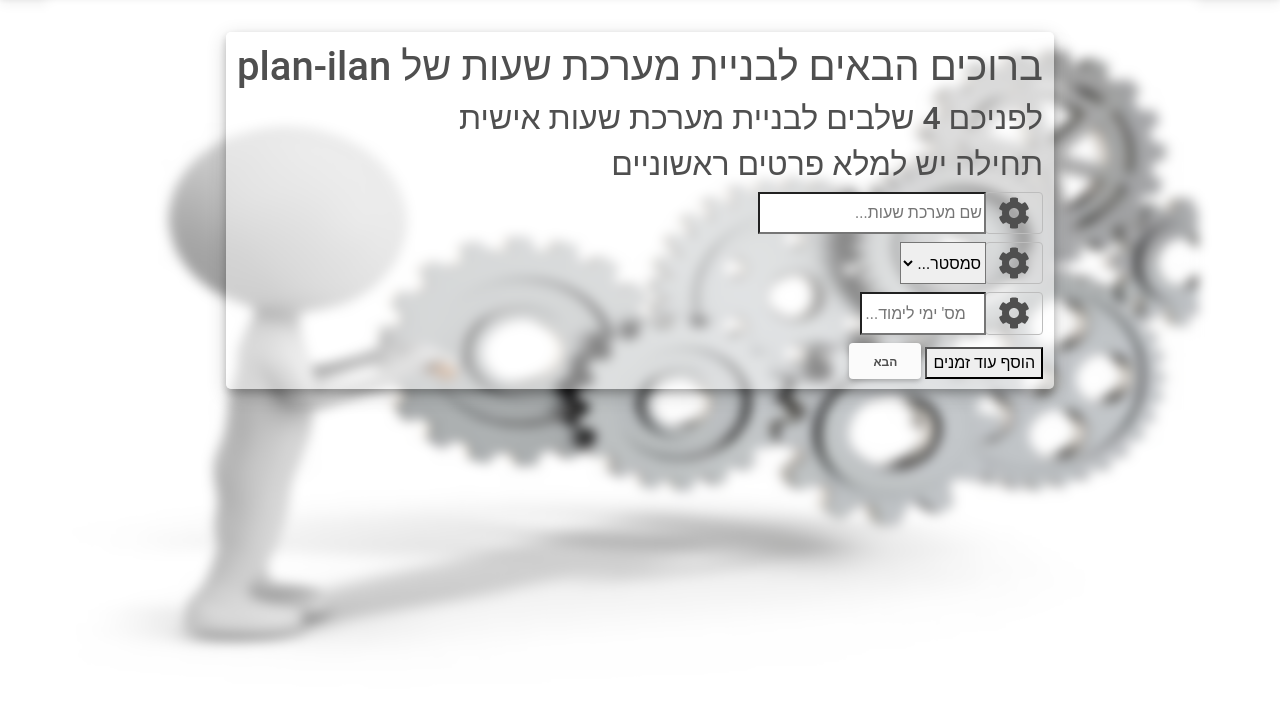
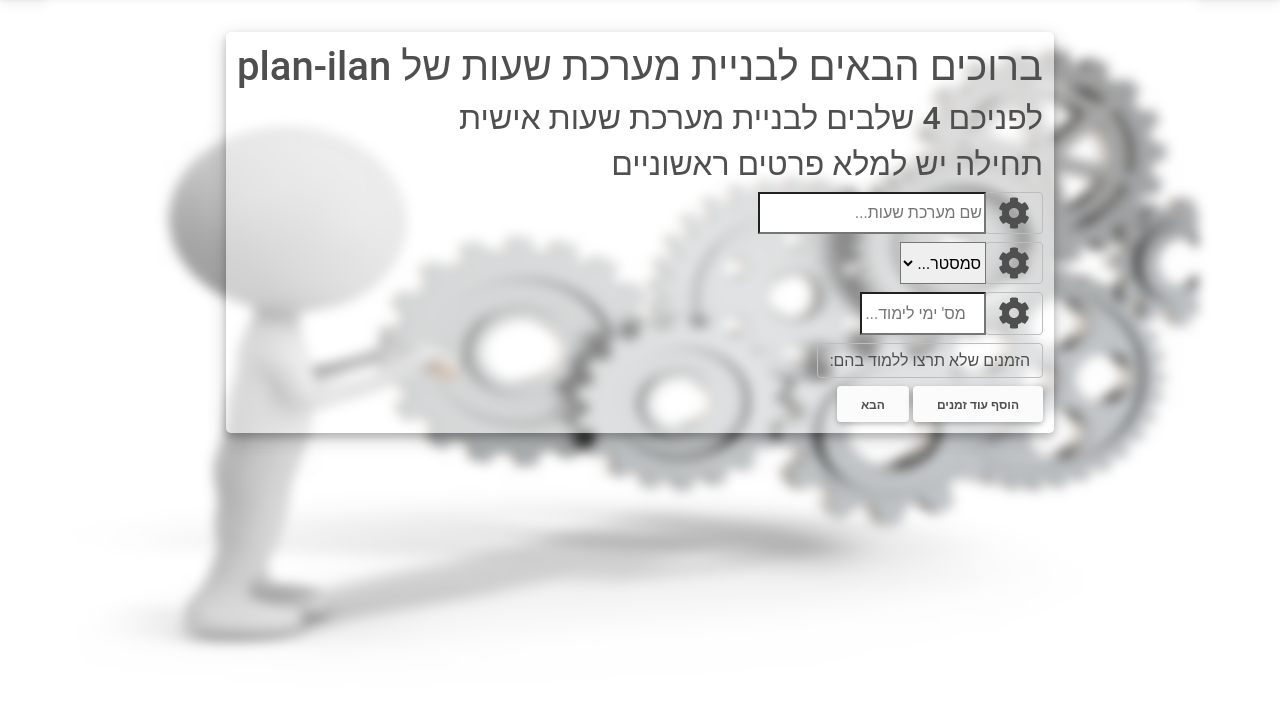
Before and after one commit to matanm28/PlanIlan, a Django app: template templates/timetable_generator/first_form.html in a window 1280 px wide. Shown: the part 60-778 px from the top of the page. Run offline with Django 3.2, Linux system fonts and the light colour scheme; the template is opened without the code that fills it: values that come from a table or form of the project are taken from there, others are empty; parts of the project's set-up code (start-up, migrations or seed data) failed here and were passed over; some libraries are stand-ins or nearby versions.

Commit message:
first form design - finished al emet

```diff
--- a/templates/timetable_generator/first_form.html
+++ b/templates/timetable_generator/first_form.html
@@ -34,6 +34,7 @@
                         </div>
                     {% endfor %}
                     {{ blocked_times_formset.management_form }}
+                    <span class="input-group-text" style="width: fit-content; margin-bottom: 1%">הזמנים שלא תרצו ללמוד בהם:</span>
                     {% for form in blocked_times_formset %}
                         <div class="input-group mb-2" id="formset">
                             <div class="input-group-append">
@@ -42,12 +43,12 @@
                             {% for field in form.visible_fields %}
                                 {{ field }}
                             {% endfor %}
-                            <button type="button" onclick="deleteForm(this)"
-                                    class="align-self-center btn btn-danger delete-image-form">מחק שורה
-                            </button>
+                            <span class="input-group-text" onclick="deleteForm(this)" title="מחק שורה"><i
+                                    class="fas fa-trash fa-2x"></i></span>
                         </div>
                     {% endfor %}
-                    <button id="add-form" type="button">הוסף עוד זמנים</button>
+
+                    <button id="add-form" class="btn btn-light" type="button"><b>הוסף עוד זמנים</b></button>
                     <button class="btn btn-light" type="submit"><b>הבא</b></button>
                 </form>
             </div>
```
